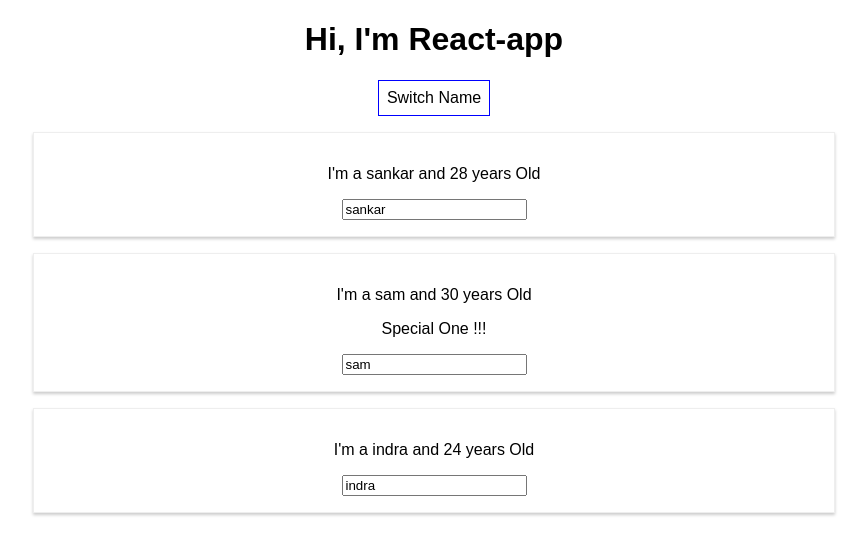
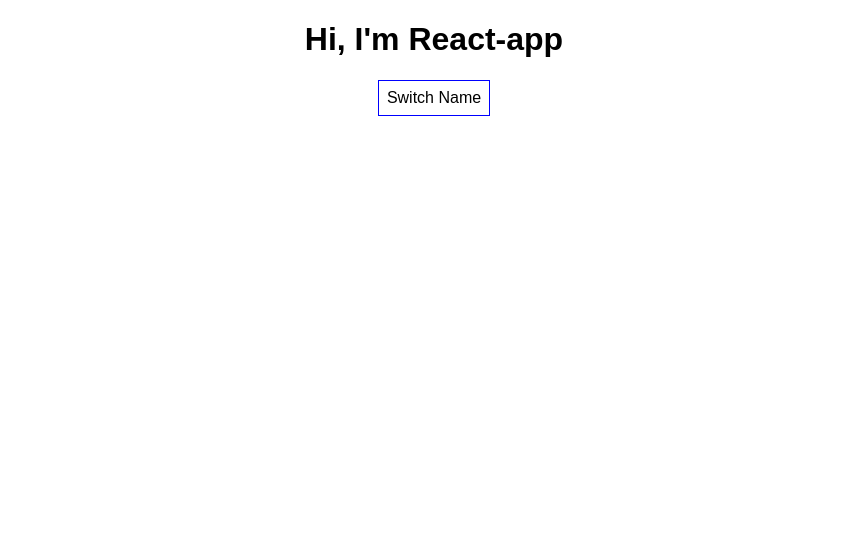
Before and after one commit to sankarbiswas07/react-base-1, a React (Create React App) app: page / in a window 1280 px wide. Shown: the top 554 px of the page, without its empty margins (206-1073 px from the left). Built offline with nearby package versions, Linux system fonts and the light colour scheme.

Commit message:
Conditional render

```diff
--- a/src/App.js
+++ b/src/App.js
@@ -9,7 +9,8 @@ class App extends Component {
       { name: "sankar", age: 28 },
       { name: "sam", age: 30 },
       { name: "indra", age: 24 },
-    ]
+    ],
+    displayFlag: false
   }
 
   switchNameHandler = (name) => {
@@ -20,6 +21,12 @@ class App extends Component {
         { name: "indra", age: 24 },
       ]
     })
+  }
+
+  nameToggleHandler = () => {
+    console.log("toggle")
+    const flag = this.state.displayFlag
+    this.setState({ displayFlag: !flag })
   }
 
   nameChangeHandler = (event) => {
@@ -42,19 +49,32 @@ class App extends Component {
       cursor: "pointer"
     }
 
+    let person = null
+    if (this.state.displayFlag) {
+      person = (
+        <div>
+          <Person name={this.state.persons[0].name} age={this.state.persons[0].age} />
+
+          <Person
+            click={this.switchNameHandler.bind(this, "Sankar!!!")}
+            changed={this.nameChangeHandler}
+            name={this.state.persons[1].name}
+            age={this.state.persons[1].age}> Special One !!!</Person>
+
+          <Person name={this.state.persons[2].name} age={this.state.persons[2].age} />
+        </div>
+      )
+    }
+
     return (
       <div className="App">
         <h1>Hi, I'm React-app</h1>
         <button
-        style={style}
-        onClick={() => this.switchNameHandler("Buro")}>Switch Name</button>
-        <Person name={this.state.persons[0].name} age={this.state.persons[0].age} />
-        <Person
-          click={this.switchNameHandler.bind(this, "Sankar!!!")}
-          changed={this.nameChangeHandler}
-          name={this.state.persons[1].name}
-          age={this.state.persons[1].age}> Special One !!!</Person>
-        <Person name={this.state.persons[2].name} age={this.state.persons[2].age} />
+          style={style}
+          // onClick={() => this.switchNameHandler("Buro")}
+          onClick={this.nameToggleHandler}
+        >Switch Name</button>
+        {person}
       </div>
     );
     // return React.createElement(
```
